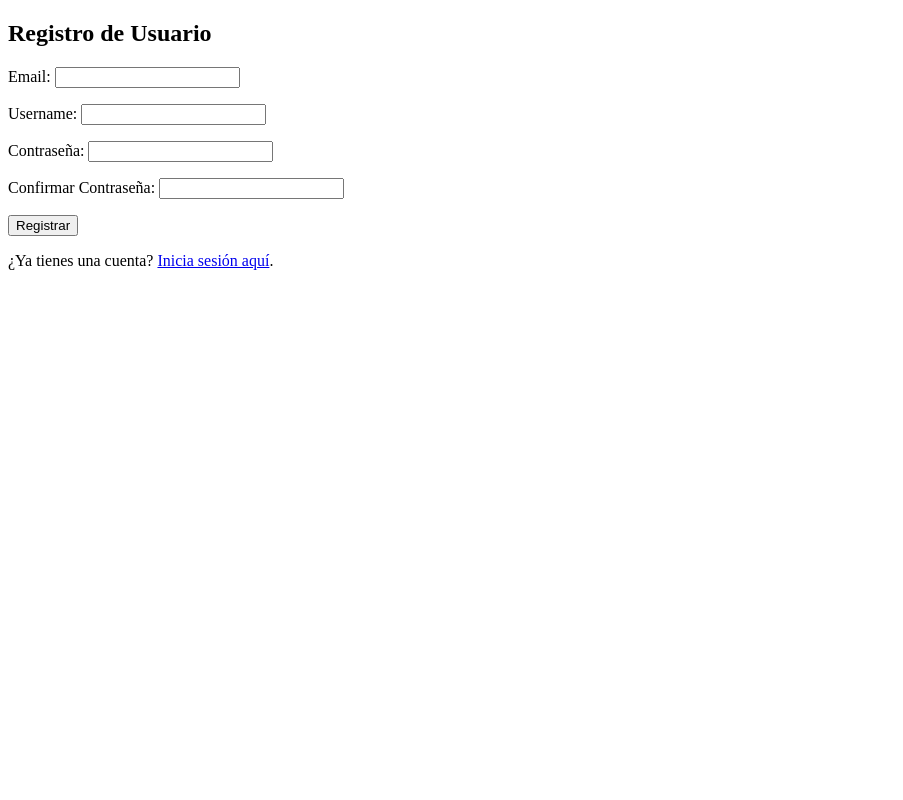
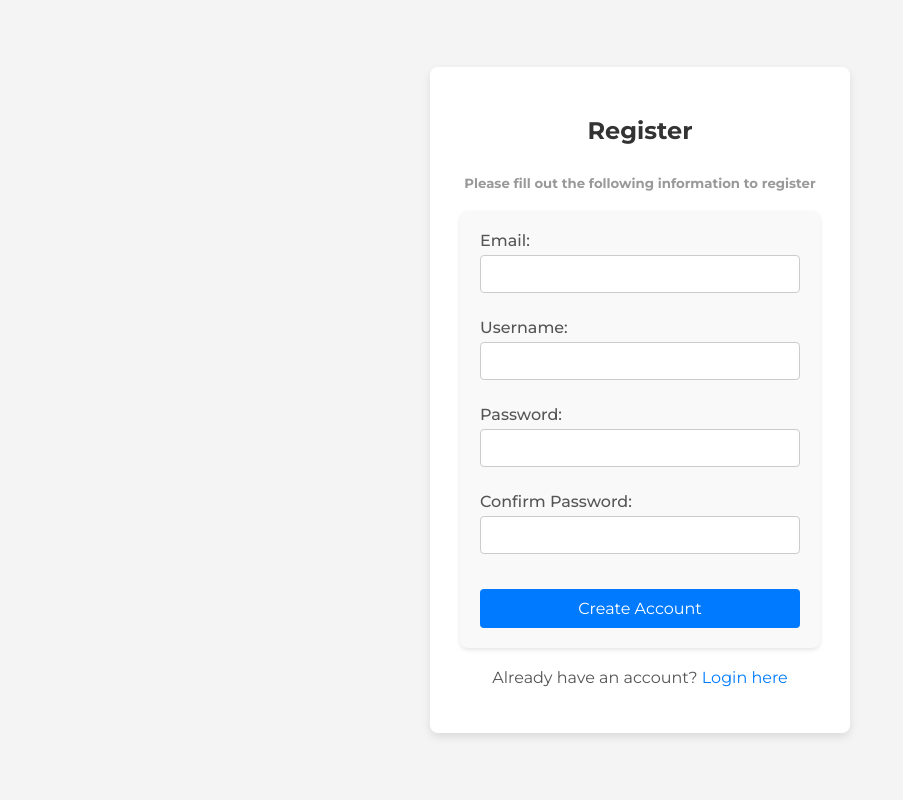
Before and after one commit to sarasvasquez/CVManager, a Django app: page /register/ in a window 1280 px wide. Shown: the whole page, without its empty margins (0-903 px from the left). Run offline with Django 5.2, Linux system fonts and the light colour scheme.

Commit message:
login y registrer bonito

```diff
--- /dev/null
+++ b/CV/static/css/register.css
@@ -0,0 +1,97 @@
+@import url('https://fonts.googleapis.com/css2?family=Montserrat:wght@100;200;300;400;500;600;700;800;900&display=swap');
+
+body {
+    background-color: #f4f4f4;
+    font-family: "Montserrat"; /* Usa la misma fuente que en el login */
+    display: flex;
+    justify-content: center;
+    align-items: center;
+    height: 100vh;
+    margin: 0;
+}
+
+.container {
+    background-color: #ffffff;
+    padding: 30px;
+    border-radius: 8px;
+    box-shadow: 0 4px 8px rgba(0, 0, 0, 0.1);
+    text-align: center;
+    width: 100%;
+    max-width: 420px;
+    box-sizing: border-box; /* Asegura que el padding y border estén incluidos en el width */
+}
+
+
+h2 {
+    color: #333333;
+    margin-bottom: 30px;
+}
+
+h5 {
+    color: #999999; /* Gris más claro para el h5 */
+    margin-bottom: 20px;
+}
+
+form {
+    width: 100%;
+    background-color: #f9f9f9;
+    padding: 20px;
+    border-radius: 8px;
+    box-shadow: 0 2px 4px rgba(0, 0, 0, 0.1);
+    text-align: left;
+    box-sizing: border-box; /* Asegura que el padding y border estén incluidos en el width */
+}
+
+.form-group {
+    margin-bottom: 15px;
+}
+
+label {
+    display: block;
+    margin-bottom: 5px;
+    font-weight: 500;
+    color: #555555;
+}
+
+input[type="email"],
+input[type="text"],
+input[type="password"] {
+    width: 100%; /* Ajuste para que ocupe el 100% del ancho del contenedor */
+    padding: 10px;
+    border: 1px solid #ccc;
+    border-radius: 4px;
+    font-size: 14px;
+    margin-bottom: 10px;
+    box-sizing: border-box;
+}
+
+button[type="submit"] {
+    width: 100%;
+    padding: 10px;
+    background-color: #007bff;
+    color: white;
+    border: none;
+    border-radius: 4px;
+    cursor: pointer;
+    font-size: 16px;
+    margin-top: 10px;
+    font-family: "Montserrat";
+}
+
+button[type="submit"]:hover {
+    background-color: #0056b3;
+}
+
+p {
+    margin-top: 20px;
+    color: #555555;
+}
+
+a {
+    color: #007bff;
+    text-decoration: none;
+}
+
+a:hover {
+    text-decoration: underline;
+}
--- a/CV/templates/register.html
+++ b/CV/templates/register.html
@@ -1,23 +1,37 @@
-<!-- templates/register.html -->
 <!DOCTYPE html>
-<html lang="en">
+<html>
 <head>
-    <meta charset="UTF-8">
-    <meta name="viewport" content="width=device-width, initial-scale=1.0">
-    <title>Registro de Usuario</title>
+    <title>User Register</title>
+    {% load static %}
+    <link rel="stylesheet" type="text/css" href="{% static 'css/register.css' %}">
 </head>
 <body>
-    <h2>Registro de Usuario</h2>
-    {% if messages %}
-        {% for message in messages %}
-            <div>{{ message }}</div>
-        {% endfor %}
-    {% endif %}
-    <form method="post">
-        {% csrf_token %}
-        {{ form.as_p }}
-        <button type="submit">Registrar</button>
-    </form>
-    <p>¿Ya tienes una cuenta? <a href="{% url 'login' %}">Inicia sesión aquí</a>.</p>
+    <div class="container">
+        <div class="logo-container">
+        </div>
+        <h2>Register</h2>
+        <h5>Please fill out the following information to register</h5>
+        <form method="post">
+            {% csrf_token %}
+            <div class="form-group">
+                <label for="email">Email:</label>
+                {{ form.email }}
+            </div>
+            <div class="form-group">
+                <label for="id_number">Username:</label>
+                {{ form.username }}
+            </div>
+            <div class="form-group">
+                <label for="password">Password:</label>
+                {{ form.password }}
+            </div>
+            <div class="form-group">
+                <label for="confirm_password">Confirm Password:</label>
+                {{ form.confirm_password }}
+            </div>
+            <button type="submit">Create Account</button>
+        </form>
+        <p>Already have an account?<a href="{% url 'login' %}"> Login here</a></p>
+    </div>
 </body>
 </html>
```
Also changed, not shown: CV/static/css/login.css (added, +116 -0 lines), CV/templates/login.html (+16 -17 lines).
